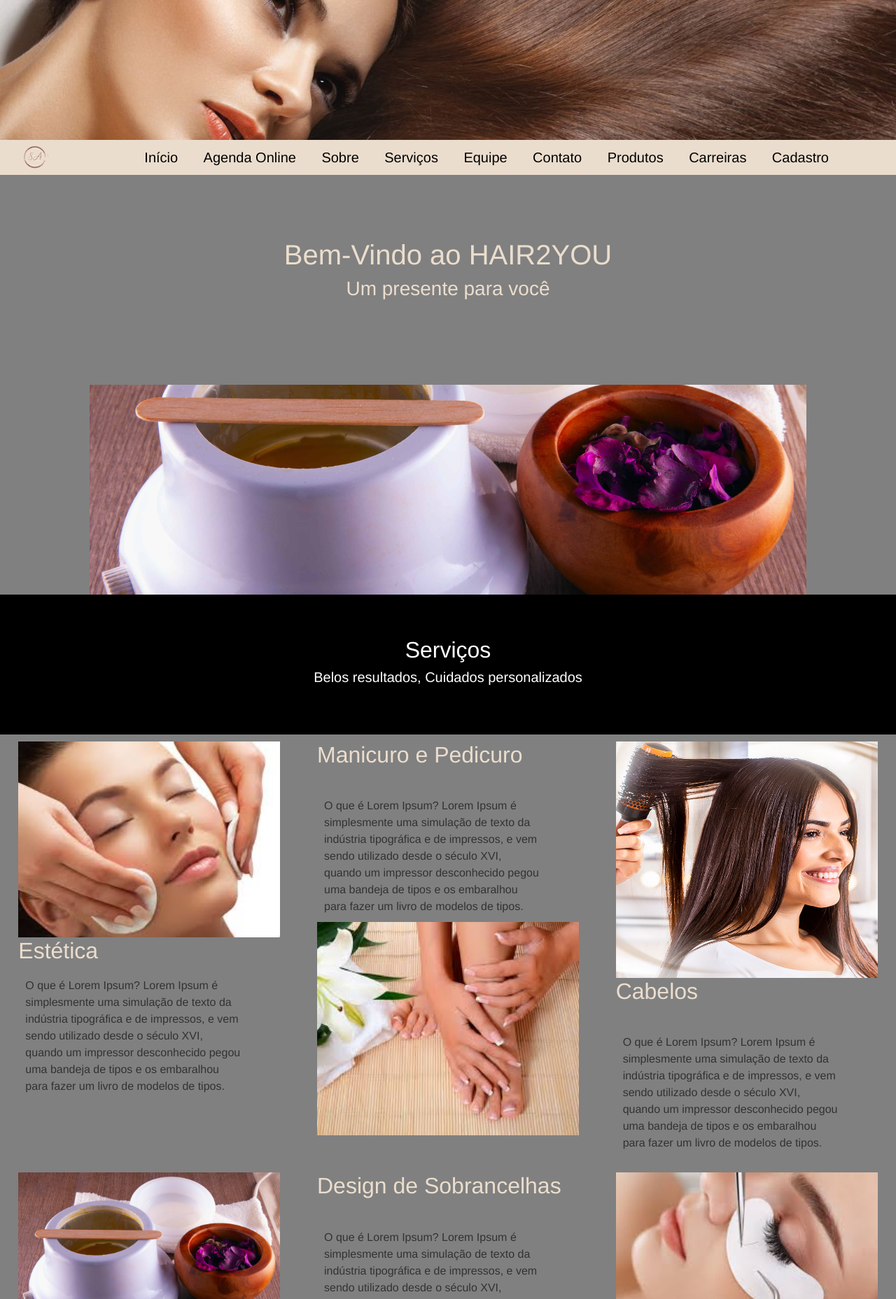
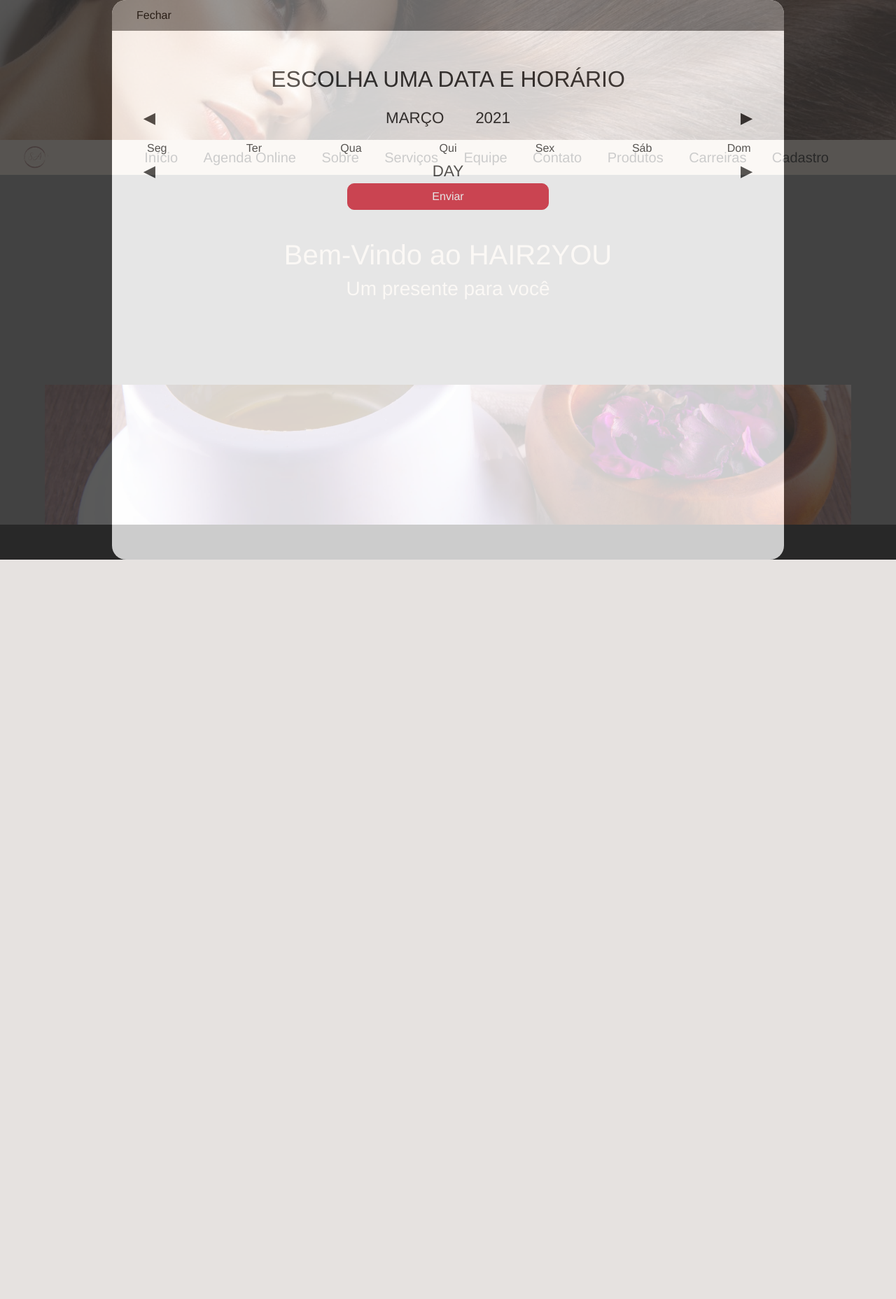
Before and after one commit to robsonazevdo/Projeto_agendaonline_OPE, a Flask app: page / in a window 1280 px wide. Shown: the top 1857 px of the page at 70% size. After the commit the page ends 800 px from the top, so only its background shows below. Run offline with Flask 2, Linux system fonts and the light colour scheme; some libraries are stand-ins or nearby versions.

Commit message:
Primeiro commit da agenda

```diff
--- a/static/css/style-index.css
+++ b/static/css/style-index.css
@@ -8,14 +8,18 @@
         border: none;
     }
 
+    p {
+        text-indent: 4rem;
+    }
+
     body {
         background-color: #808080;
     }
 
     #slider {
-    width: 80%;
+        width: 90%;
         height: 25vw;
-    max-height: 300px;
+        max-height: 200px;
         position: relative;
         margin-left: auto;
         margin-right: auto;
@@ -160,7 +164,7 @@ input:focus {
 
     .flex-container {
         display: flex;
-    width: 100vw;
+        width: 100%;
         margin: auto;
         justify-content: space-around;
         flex-wrap: wrap;
@@ -175,14 +179,30 @@ input:focus {
     }
 
     .sobre {
+        display: grid;
+        grid-template-columns: 1fr 1fr;
         border-top: 2px solid #fff;
+        border-bottom: 2px solid #fff;
+    }
+
+    .item-sobre {
+        margin-left: auto;
+        margin-right: auto;
+        margin-top: auto;
+        margin-bottom: auto;
+    }
+
+    .sobre p {
+        padding: 0 3px;
+    }
+
+    .sobre h2 {
+        text-align: center;
     }
 
     .foto-maquiagem img {
         max-width: 800px;
-    max-height: 600px;
-    width: auto;
-    height: auto;
+        max-height: 400px;
     }
 
     .flex-item {
@@ -239,11 +259,102 @@ address {
     .section-equipe {
         display: grid;
         grid-template-columns: 1fr 1fr;
+        border-top: 1px solid #fff;
+        border-bottom: 1px solid #fff;
     }
 
     .pro {
         margin-left: auto;
         margin-right: auto;
+    }
+
+    .content {
+        text-indent: 4rem;
+        padding: 2px;
         margin-top: auto;
         margin-bottom: auto;
     }
+
+    .opacity-body {
+        width: 100%;
+        background-color: #323232;
+        height: 100%;
+        opacity: .8;
+        position: fixed;
+        z-index: 11;
+    }
+
+    .mes-ano {
+        margin: 15px
+    }
+
+    .form-table h2 {
+        margin-top: 50px;
+    }
+
+    .form-table {
+        background-color: #fff;
+        width: 75%;
+        height: 100vh;
+        margin: auto auto auto auto;
+        text-align: center;
+        border-radius: 20px;
+    }
+
+    .form-agenda {
+        border-radius: 20px;
+    }
+
+    .agenda-header {
+        margin-top: auto;
+        background-color: #808080;
+        text-align: left;
+        padding: 10px;
+        border-radius: 20px 20px 0 0;
+    }
+
+    .agenda-header a {
+        color: #000;
+        text-decoration: none;
+        margin-left: 25px;
+    }
+
+    .calendar-info {
+        display: flex;
+        align-items: center;
+        padding: 0 2em;
+        font-size: 1.4em;
+        text-transform: uppercase;
+    }
+
+    .calendar-prev .calendar-next {
+        cursor: pointer;
+        font-size: 1.4em;
+    }
+
+    .calendar-prev {
+        margin-right: auto;
+    }
+
+    .calendar-next {
+        margin-left: auto;
+    }
+
+    .calendar__week {
+        display: grid;
+        grid-template-columns: repeat(7, 1fr);
+        grid-gap: 10px;
+    }
+
+    .calendar__item {
+        text-align: center;
+        line-height: 2;
+    }
+
+    .calendar-month {
+        padding: .5em 1em;
+    }
+
+    .calendar-year {
+        padding: .5em 1em;
+    }
--- a/static/js/script.js
+++ b/static/js/script.js
@@ -3,36 +3,6 @@ window.addEventListener("scroll", navFix, false);
 const btn = document.querySelector(".btn-cadastro");
 var form = document.querySelector(".form");
 var btnForm = document.querySelector(".btn-fechar");
-
-let time = 3000,
-    currentImageIndex = 0,
-    images = document.querySelectorAll("#slider img")
-max = images.length;
-
-//banner rotativo//
-
-function nextImage() {
-
-    images[currentImageIndex].classList.remove("selected")
-
-    currentImageIndex++
-
-    if (currentImageIndex >= max)
-        currentImageIndex = 0
-
-    images[currentImageIndex].classList.add("selected")
-
-}
-
-function start() {
-    setInterval(() => {
-        nextImage()
-    }, time)
-}
-
-window.addEventListener("load", start);
-//fim banner rotativo//
-
 
 function navFix() {
     if (window.pageYOffset >= 200) {
@@ -58,3 +28,54 @@ function toggle(event) {
 
 btn.addEventListener("click", toggle, false);
 btnForm.addEventListener("click", toggle, false);
+
+//banner rotativo//
+let time = 3000,
+
+    currentImageIndex = 0,
+    images = document.querySelectorAll("#slider img")
+max = images.length;
+
+
+function nextImage() {
+
+    images[currentImageIndex].classList.remove("selected")
+
+    currentImageIndex++
+
+    if (currentImageIndex >= max)
+        currentImageIndex = 0
+
+    images[currentImageIndex].classList.add("selected")
+
+}
+
+function start() {
+    setInterval(() => {
+        nextImage()
+    }, time)
+}
+
+window.addEventListener("load", start);
+//fim banner rotativo//
+
+
+
+//inicio calendario//
+
+let monthNames = ['Janeiro', 'Fevereiro', 'Março', 'April', 'Maio', 'Junho', 'Julio', 'Agosto', 'Setembro', 'Outubro', 'Novembro', 'Dezembro'];
+
+let currentDate = new Date();
+let currentDay = currentDate.getDate();
+let monthNumber = currentDate.getMonth();
+let currentYear = currentDate.getFullYear();
+
+let dates = document.getElementById('dates');
+var month = document.getElementById('month').innerHTML = monthNames[monthNumber];
+let year = document.getElementById('year').innerHTML = currentYear.toString();
+
+let prevMonthDOM = document.getElementById('prev-month');
+let nextMonthDOM = document.getElementById('next-month');
+
+
+//fim calendario//
--- a/templates/index.html
+++ b/templates/index.html
@@ -11,41 +11,88 @@
     <link rel="stylesheet" type="text/css" href="/static/css/style-index.css">
     <link rel="sortcut icon" href="/static/img/Logo-branco.png" type="image/png" />
     <link rel="stylesheet" href="https://pro.fontawesome.com/releases/v5.10.0/css/all.css" integrity="sha384-AYmEC3Yw5cVb3ZcuHtOA93w35dYTsvhLPVnYs9eStHfGJvOvKxVfELGroGkvsg+p" crossorigin="anonymous" />
-    <title> Início
+
+    <title>
+        Início
     </title>
 
 </head>
 
 <body>
 
-    <!--inicio cadastro-->
-    <div class="form aparecer ">
+    <div class="opacity-body">
+
+        <div class="form-table">
+
+            <form action="#" method="POST" class="form-agenda">
+
+                <div class="agenda-header">
+                    <a class="" href="#">Fechar</a>
+                </div>
+
+                <h2>ESCOLHA UMA DATA E HORÁRIO</h2>
 
 
-        <form action="/users" method="POST" class="text-center form-contato " class="was-validated ">
-            <a class="btn-fechar "><i class="fas fa-times "></i></a>
+                <div class="calendar">
+                    <div class="calendar-info">
+                        <div class="calendar-prev" id="prev-month">&#9664;</div>
+                        <div class="calendar-month" id="month"></div>
+                        <div class="calendar-year" id="year"> </div>
+                        <div class="calendar-next" id="next-month">&#9654;</div>
+                    </div>
+                </div>
+
+                <div class="calendar__week">
+                    <div class="calendar__day calendar__item">Seg</div>
+                    <div class="calendar__day calendar__item">Ter</div>
+                    <div class="calendar__day calendar__item">Qua</div>
+                    <div class="calendar__day calendar__item">Qui</div>
+                    <div class="calendar__day calendar__item">Sex</div>
+                    <div class="calendar__day calendar__item">Sáb</div>
+                    <div class="calendar__day calendar__item">Dom</div>
+                </div>
+
+                <div class="calendar-info">
+                    <div class="calendar-prev" id="prev-month">&#9664;</div>
+                    <div class="calendar__dates" id="dates">day</div>
+                    <div class="calendar-next" id="next-month">&#9654;</div>
+                </div>
+
+                <button type="submit " class="btn btn-form btn-danger">Enviar</button>
+
+            </form>
+        </div>
+    </div>
+
+
+    <!--inicio cadastro-->
+    <div class="form aparecer">
+
+
+        <form action="/users" method="POST" class="text-center form-contato" class="was-validated">
+            <a class="btn-fechar"><i class="fas fa-times"></i></a>
             <h1 class=" ">Cadastro</h1>
 
-            <label for="id_nome " class="sr-only ">Nome</label>
-            <input type="text " id="id_nome " placeholder="Nome* " autocomplete="off " required autofocus name="nome">
+            <label for="id_nome" class="sr-only">Nome</label>
+            <input type="text" id="id_nome" placeholder="Nome*" autocomplete="off" required autofocus name="nome">
 
-            <label for="id_email " class="sr-only ">Email</label>
-            <input type="text " id="id_email " placeholder="Email* " autocomplete="off " required autofocus name="email">
+            <label for="id_email" class="sr-only">Email</label>
+            <input type="text" id="id_email" placeholder="Email*" autocomplete="off" required autofocus name="email">
 
-            <label for="id_endereco " class="sr-only ">Endereço</label>
-            <input type="text " id="id_endereco " placeholder="Endereço* " autocomplete="off " required autofocus name="endereco">
+            <label for="id_endereco " class="sr-only">Endereço</label>
+            <input type=" text" id="id_endereco" placeholder="Endereço* " autocomplete="off" required autofocus name="endereco">
 
-            <label for="id_numero " class="sr-only ">Número</label>
-            <input type="text " id="id_numero " placeholder="Numero* " autocomplete="off " required autofocus name="numero">
+            <label for="id_numero" class="sr-only">Número</label>
+            <input type="text" id="id_numero" placeholder="Numero* " autocomplete="off" required autofocus name="numero">
 
-            <label for="id_cep " class="sr-only ">CEP</label>
-            <input type="text " id="id_cep " placeholder="CEP* " autocomplete="off " required autofocus name="cep">
+            <label for="id_cep" class="sr-only">CEP</label>
+            <input type="text" id="id_cep" placeholder="CEP* " autocomplete="off" required autofocus name="cep">
 
-            <label for="id_cep " class="sr-only ">Complemento</label>
-            <input type="text " id="id_complemento " placeholder="Complemento* " autocomplete="off " required autofocus name="complemento">
+            <label for="id_cep" class="sr-only">Complemento</label>
+            <input type="text" id="id_complemento" placeholder="Complemento " autocomplete="off" required autofocus name="complemento">
 
-            <label for="password " class="sr-only ">Senha</label>
-            <input type="password " id="password " placeholder="Crie uma Senha* " name="senha">
+            <label for="password" class="sr-only">Senha</label>
+            <input type="password" id="password" placeholder="Crie uma Senha* " name="senha">
 
 
             <button type="submit " class="btn btn-form btn-primary">Enviar</button>
@@ -55,14 +102,14 @@
 
     <!--fim cadastro-->
 
-    <header id="header">
+    <header id="header ">
 
     </header>
 
     <!--inicio menu-->
 
-    <nav class="nav-menu ">
-        <a href="# ">
+    <nav class="nav-menu">
+        <a href="/inicio">
             <img src="/static/img/Logo-colorido.png " class="logo-menu ">
 
             <ul>
@@ -74,7 +121,7 @@
                 <li><a href="#">Contato</a></li>
                 <li><a href="#produto">Produtos</a></li>
                 <li><a href="#">Carreiras</a></li>
-                <li><a href="#" class="btn-cadastro">Cadastro</a></li>
+                <li><a href="#" class="btn-cadastro ">Cadastro</a></li>
             </ul>
 
     </nav>
@@ -91,10 +138,10 @@
     <!-- incio banner rotativo-->
     <div id="slider">
 
-        <img class="selected" src=" /static/img/depilação.jpg " alt="depilação ">
+        <img class="selected" src="/static/img/depilação.jpg " alt="depilação ">
         <img src="/static/img/escova1.png " alt="escova ">
         <img src="/static/img/sobrancelhas.gif " alt="depilação ">
-        <img src="/static/img/Logo-colorido.png" alt="logocolorido">
+        <img src="/static/img/Logo-colorido.png " alt="logocolorido ">
 
     </div>
 
@@ -103,18 +150,19 @@
     <!-- incio banner rotativo-->
 
 
-    <div id="servico" class="card-topico ">
-        <h2 class="h2 ">
+    <div id="servico" class="card-topico">
+        <h2 class="h2">
             Serviços
         </h2>
-        <h5 class="h5 ">Belos resultados, Cuidados personalizados</h5>
+        <h5 class="h5">Belos resultados, Cuidados personalizados</h5>
     </div>
 
 
     <!--inicio Sessão serviços display flex-->
 
-    <section class="flex-container ">
-        <div class="flex-item card card-info ">
+    <section class="flex-container">
+
+        <div class="flex-item card card-info">
             <img src="/static/img/estetica.jfif " alt=" ">
 
             <h2>
@@ -127,49 +175,49 @@
         </div>
 
 
-        <div class="flex-item card card-info ">
+        <div class="flex-item card card-info">
             <h2>
                 Manicuro e Pedicuro
             </h2>
             <p>
-                <br>O que é Lorem Ipsum? Lorem Ipsum é simplesmente uma simulação de texto da indústria tipográfica e de impressos, e vem sendo utilizado desde o século XVI, quando um impressor desconhecido pegou uma bandeja de tipos e os embaralhou para
-                fazer um livro de modelos de tipos.
+                O que é Lorem Ipsum? Lorem Ipsum é simplesmente uma simulação de texto da indústria tipográfica e de impressos, e vem sendo utilizado desde o século XVI, quando um impressor desconhecido pegou uma bandeja de tipos e os embaralhou para fazer um livro de
+                modelos de tipos.
             </p>
-            <img src="/static/img/manicure.jfif ">
+            <img src="/static/img/manicure.jfif">
         </div>
 
 
 
-        <div class="flex-item card card-info ">
-            <img src="/static/img/escova.jfif ">
+        <div class="flex-item card card-info">
+            <img src="/static/img/escova.jfif">
             <h2>
                 Cabelos
             </h2>
             <p>
-                <br>O que é Lorem Ipsum? Lorem Ipsum é simplesmente uma simulação de texto da indústria tipográfica e de impressos, e vem sendo utilizado desde o século XVI, quando um impressor desconhecido pegou uma bandeja de tipos e os embaralhou para
-                fazer um livro de modelos de tipos.
+                O que é Lorem Ipsum? Lorem Ipsum é simplesmente uma simulação de texto da indústria tipográfica e de impressos, e vem sendo utilizado desde o século XVI, quando um impressor desconhecido pegou uma bandeja de tipos e os embaralhou para fazer um livro de
+                odo
             </p>
         </div>
 
-        <div class="flex-item card card-info ">
+        <div class="flex-item card card-info">
             <img src="/static/img/depilação.jpg " alt=" ">
 
             <h2>
                 Depilção
             </h2>
             <p>
-                <br>O que é Lorem Ipsum? Lorem Ipsum é simplesmente uma simulação de texto da indústria tipográfica e de impressos, e vem sendo utilizado desde o século XVI, quando um impressor desconhecido pegou uma bandeja de tipos e os embaralhou para
-                fazer um livro de modelos de tipos.
+                O que é Lorem Ipsum? Lorem Ipsum é simplesmente uma simulação de texto da indústria tipográfica e de impressos, e vem sendo utilizado desde o século XVI, quando um impressor desconhecido pegou uma bandeja de tipos e os embaralhou para fazer um livro de
+                odo
             </p>
         </div>
 
-        <div class="flex-item card card-info ">
+        <div class="flex-item card card-info">
             <h2>
                 Design de Sobrancelhas
             </h2>
             <p>
-                <br>O que é Lorem Ipsum? Lorem Ipsum é simplesmente uma simulação de texto da indústria tipográfica e de impressos, e vem sendo utilizado desde o século XVI, quando um impressor desconhecido pegou uma bandeja de tipos e os embaralhou para
-                fazer um livro de modelos de tipos.
+                O que é Lorem Ipsum? Lorem Ipsum é simplesmente uma simulação de texto da indústria tipográfica e de impressos, e vem sendo utilizado desde o século XVI, quando um impressor desconhecido pegou uma bandeja de tipos e os embaralhou para fazer um livro de
+                odo
             </p>
             <img src="/static/img/sobrancelhas.gif ">
         </div>
@@ -180,8 +228,8 @@
                 Extenção de Cílios
             </h2>
             <p>
-                <br>O que é Lorem Ipsum? Lorem Ipsum é simplesmente uma simulação de texto da indústria tipográfica e de impressos, e vem sendo utilizado desde o século XVI, quando um impressor desconhecido pegou uma bandeja de tipos e os embaralhou para
-                fazer um livro de modelos de tipos.
+                O que é Lorem Ipsum? Lorem Ipsum é simplesmente uma simulação de texto da indústria tipográfica e de impressos, e vem sendo utilizado desde o século XVI, quando um impressor desconhecido pegou uma bandeja de tipos e os embaralhou para fazer um livro de
+                odo
             </p>
         </div>
 
@@ -200,28 +248,28 @@
 
     <!-- inicio lista de produtos-->
 
-    <section class="flex-container produto ">
+    <section class="flex-container produto">
 
-        <div class="flex-item card card-info ">
+        <div class="flex-item card card-info">
             <img src="/static/img/tratamento-facial.jpg " alt="Tratamento Facial ">
 
             <h2>
                 Tratamento Facial
             </h2>
             <p>
-                <br>O que é Lorem Ipsum? Lorem Ipsum é simplesmente uma simulação de texto da indústria tipográfica e de impressos, e vem sendo utilizado desde o século XVI, quando um impressor desconhecido pegou uma bandeja de tipos e os embaralhou para
-                fazer um livro de modelos de tipos.
+                O que é Lorem Ipsum? Lorem Ipsum é simplesmente uma simulação de texto da indústria tipográfica e de impressos, e vem sendo utilizado desde o século XVI, quando um impressor desconhecido pegou uma bandeja de tipos e os embaralhou fazer um livro de modelos
+                de tipos.
             </p>
         </div>
 
 
-        <div class="flex-item card ">
+        <div class="flex-item card">
             <h2>
                 Cuidados
             </h2>
             <p>
-                <br>O que é Lorem Ipsum? Lorem Ipsum é simplesmente uma simulação de texto da indústria tipográfica e de impressos, e vem sendo utilizado desde o século XVI, quando um impressor desconhecido pegou uma bandeja de tipos e os embaralhou para
-                fazer um livro de modelos de tipos.
+                O que é Lorem Ipsum? Lorem Ipsum é simplesmente uma simulação de texto da indústria tipográfica e de impressos, e vem sendo utilizado desde o século XVI, quando um impressor desconhecido pegou uma bandeja de tipos e os embaralhou fazer um livro de modelos
+                de tipos.
             </p>
             <img src="/static/img/cuidados.png ">
         </div>
@@ -234,8 +282,8 @@
                 Sabonetes naturais
             </h2>
             <p>
-                <br>O que é Lorem Ipsum? Lorem Ipsum é simplesmente uma simulação de texto da indústria tipográfica e de impressos, e vem sendo utilizado desde o século XVI, quando um impressor desconhecido pegou uma bandeja de tipos e os embaralhou para
-                fazer um livro de modelos de tipos.
+                O que é Lorem Ipsum? Lorem Ipsum é simplesmente uma simulação de texto da indústria tipográfica e de impressos, e vem sendo utilizado desde o século XVI, quando um impressor desconhecido pegou uma bandeja de tipos e os embaralhou fazer um livro de modelos
+                de tipos.
             </p>
         </div>
 
@@ -243,15 +291,17 @@
 
     <!-- inicio lista de produtos-->
 
-    <div id="sobre" class="card-topico ">
+    <div id="sobre" class="card-topico">
         <h2>Conheça melhor quem somos</h2>
     </div>
 
 
     <!-- incio sobre -->
-    <section class="sobre flex-container">
+    <div class="section-sobre">
 
-        <div class="item-sobre flex-item card">
+        <section class="sobre">
+
+            <div class="item-sobre">
 
                 <h2>Nós somos</h2>
                 <p>
@@ -262,10 +312,11 @@
             </div>
 
             <div class="foto-maquiagem">
-            <img src="/static/img/maquiagem.jfif" alt="maquiagem">
+                <img src="/static/img/maquiagem.jfif " alt="maquiagem ">
             </div>
 
         </section>
+    </div>
 
     <!-- fim sobre -->
 
@@ -276,14 +327,15 @@
 
 
     <!-- incio sessão equipe-->
+
     <div class="section-equipe">
 
-        <div class="prof1 pro"><img src="/static/img/avatar.png" alt="pro1"></div>
-        <div class="cont1">Lorem ipsum, dolor sit amet consectetur adipisicing elit. Iusto soluta quidem voluptatem, quo asperiores molestias, sunt reiciendis cumque officiis facilis similique veritatis voluptatum maiores earum optio beatae dolorem dignissimos aspernatur.</div>
-        <div class="cont2">Lorem ipsum dolor sit amet consectetur adipisicing elit. Officia, ullam fugit. Numquam, laboriosam nam voluptatibus facilis aliquid inventore incidunt perferendis assumenda eos quaerat dolor, at corrupti rerum commodi aut officia.</div>
-        <div class="prof2 pro"><img src="/static/img/avatar.png" alt="pro2"></div>
-        <div class="prof3 pro"><img src="/static/img/avatar.png" alt="pro3"></div>
-        <div class="cont3">Lorem ipsum dolor sit amet, consectetur adipisicing elit. Totam nesciunt, sed omnis excepturi in ipsa velit illum assumenda iure? Enim iusto consectetur laborum non mollitia ad labore, officia vitae assumenda.</div>
+        <div class="prof1 pro"><img src="/static/img/avatar.png " alt="pro1 "></div>
+        <div class="cont1 content">Lorem ipsum, dolor sit amet consectetur adipisicing elit. Iusto soluta quidem voluptatem, quo asperiores molestias, sunt reiciendis cumque officiis facilis similique veritatis voluptatum maiores earum optio beatae dolorem dignissimos aspernatur.</div>
+        <div class="cont2 content">Lorem ipsum dolor sit amet consectetur adipisicing elit. Officia, ullam fugit. Numquam, laboriosam nam voluptatibus facilis aliquid inventore incidunt perferendis assumenda eos quaerat dolor, at corrupti rerum commodi aut officia.</div>
+        <div class="prof2 pro"><img src="/static/img/avatar.png " alt="pro2 "></div>
+        <div class="prof3 pro"><img src="/static/img/avatar.png " alt="pro3 "></div>
+        <div class="cont3 content">Lorem ipsum dolor sit amet, consectetur adipisicing elit. Totam nesciunt, sed omnis excepturi in ipsa velit illum assumenda iure? Enim iusto consectetur laborum non mollitia ad labore, officia vitae assumenda.</div>
     </div>
 
 
@@ -291,17 +343,17 @@
 
 
     <!-- incio rodapé-->
-    <footer class=" footer " role="contentinfo ">
-        <ul class="social-buttons cf ">
+    <footer class="footer" role="contentinfo">
+        <ul class="social-buttons cf">
 
             <li>
-                <a href="# "><i class="fab fa-facebook-f "></i></a>
+                <a href="#"><i class="fab fa-facebook-f"></i></a>
             </li>
             <li>
-                <a href="# "><i class="fab fa-instagram "></i></a>
+                <a href="#"><i class="fab fa-instagram"></i></a>
             </li>
             <li>
-                <a href="# "><i class="fab fa-whatsapp "></i></a>
+                <a href="#"><i class="fab fa-whatsapp"></i></a>
             </li>
 
         </ul>
@@ -310,6 +362,9 @@
     </footer>
 
     <!-- fim rodapé-->
+
+
+
 
     <!-- JavaScript (Opcional) -->
     <!-- jQuery primeiro, depois Popper.js, depois Bootstrap JS -->
@@ -327,4 +382,4 @@
 </body>
 
 
-</html>
+</html </html </html </html </html </html </html </html
```
Also changed, not shown: static/css/style-agenda.css (added, +55 -0 lines), templates/agenda.html (added, +27 -0 lines), Impacta.db. Lines whose indentation alone changed are shown as unchanged.
